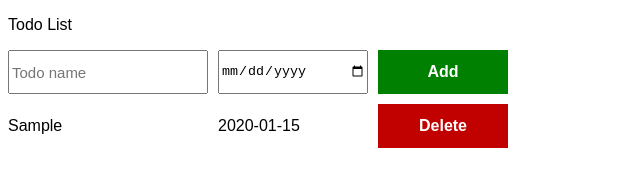
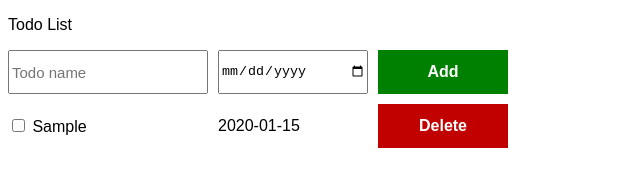
Before and after one commit to DavidSalesFaria/todo-list-web-page, a plain HTML site: page index.html in a window 1280 px wide. Both pictures are taken after typing "Sample", "2020-01-15" into the empty fields and a click on the button "Add". Shown: the full height of the page, 0-640 px from the left. Drawn offline with Linux system fonts and the light colour scheme.

Commit message:
feat: Impleminting checklists

```diff
--- a/script.js
+++ b/script.js
@@ -15,10 +15,9 @@ function renderTodoList(){
 
         todoListHTML += `
 
-        <span class='name'>${name}</span>
+        <span class='name'><input class='checklist' type='checkbox'> ${name}</span>
         <span class='dueDate'>${dueDate}</span>
         <span>
-
             <button class="delete-button js-delete-todo-button">Delete</button>
         </span>`
         ;
```
Also changed, not shown: index.html (line endings or trailing spaces).
